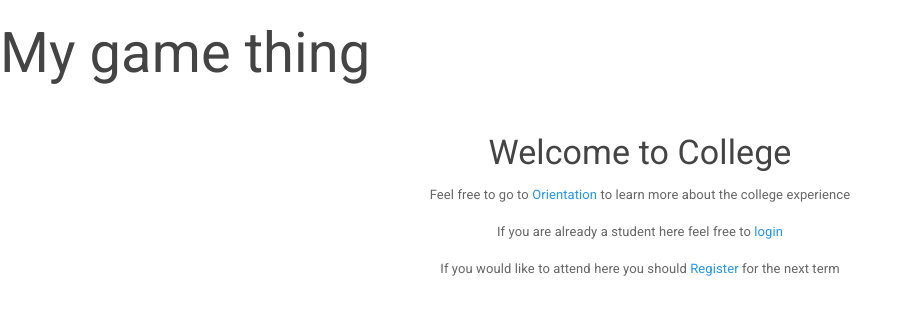
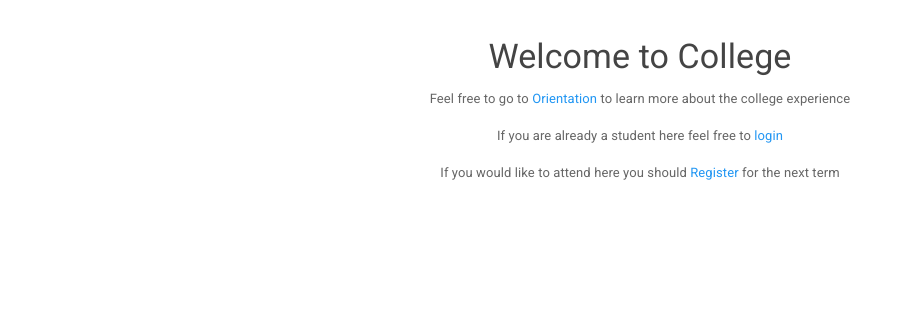
Before and after one commit to amulius/first_project, a Django app: page / in a window 1280 px wide. Shown: the top 315 px of the page, without its empty margins (0-909 px from the left). Run offline with Django 3.2, Linux system fonts and the light colour scheme; parts of the project's set-up code (start-up, migrations or seed data) failed here and were passed over.

Commit message:
small tweaks

```diff
--- a/college_life/templates/base_template.html
+++ b/college_life/templates/base_template.html
@@ -12,7 +12,7 @@
         <div>
 
         </div>
-        <h1>My game thing</h1>
+{#        <h1>My game thing</h1>#}
 
 <div class="container">
 <div class="row">
--- a/college_life/templates/faq.html
+++ b/college_life/templates/faq.html
@@ -68,4 +68,8 @@
 {#    <br>#}
     <br>
     We hope you will attend here for a long time, because the more debt you get the more we get paid!
+    <br>
+    <br>
+    <p>If you are already a student here feel free to <a href="{% url 'login' %}">login</a></p>
+    <p>If you would like to attend here you should <a href="{% url 'register' %}">Register</a> for the next term</p>
 {% endblock content %}
```
